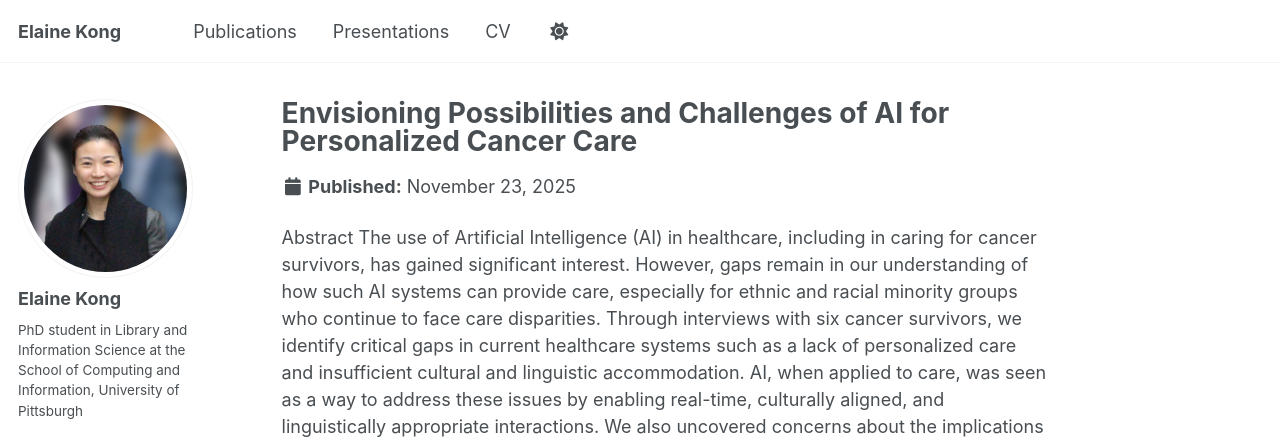
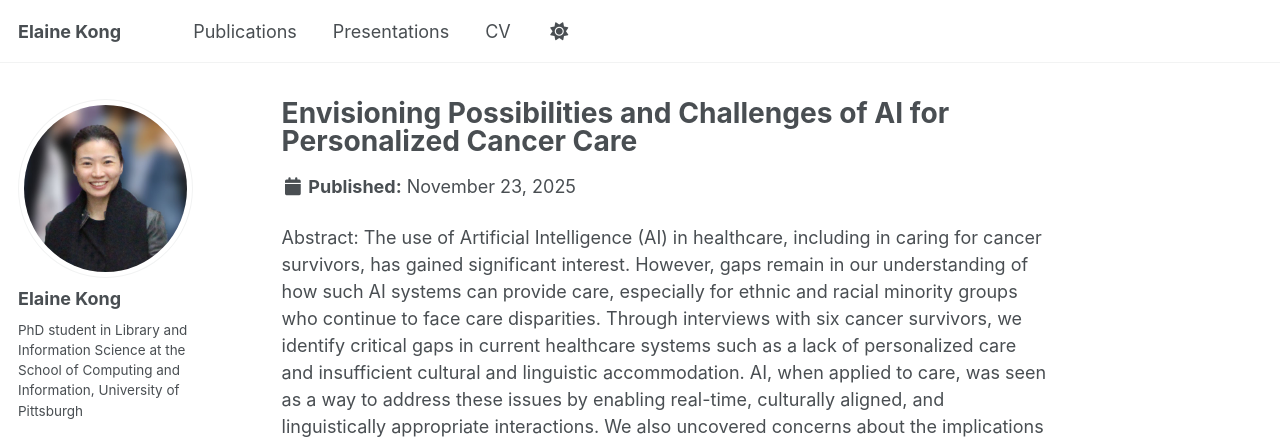
Before and after one commit to elainewskong/elainewskong.github.io, a Jekyll site: the page built from _portfolio/portfolio-2.html, in a window 1280 px wide and 1239 px high. Shown: the top 439 px of the window. Built offline with Jekyll 4.4.1, drawn with Linux system fonts in a browser that asks for light colours; some web fonts are replaced; a script that is not in the unit is left out; part of the change alters nothing that is shown; some of the changed text lies outside the part shown.

```diff
--- a/_portfolio/portfolio-2.html
+++ b/_portfolio/portfolio-2.html
@@ -4,5 +4,5 @@ excerpt: "The 2024 Conference on Computer-Supported Cooperative Work and Social
 collection: portfolio
 ---
 
-Abstract
+Abstract:
 The use of Artificial Intelligence (AI) in healthcare, including in caring for cancer survivors, has gained significant interest. However, gaps remain in our understanding of how such AI systems can provide care, especially for ethnic and racial minority groups who continue to face care disparities. Through interviews with six cancer survivors, we identify critical gaps in current healthcare systems such as a lack of personalized care and insufficient cultural and linguistic accommodation. AI, when applied to care, was seen as a way to address these issues by enabling real-time, culturally aligned, and linguistically appropriate interactions. We also uncovered concerns about the implications of AI-driven personalization, such as data privacy, loss of human touch in caregiving, and the risk of echo chambers that limit exposure to diverse information. We conclude by discussing the trade-offs between AI-enhanced personalization and the need for structural changes in healthcare that go beyond technological solutions, leading us to argue that we should begin by asking, “Why personalization?”.
```
